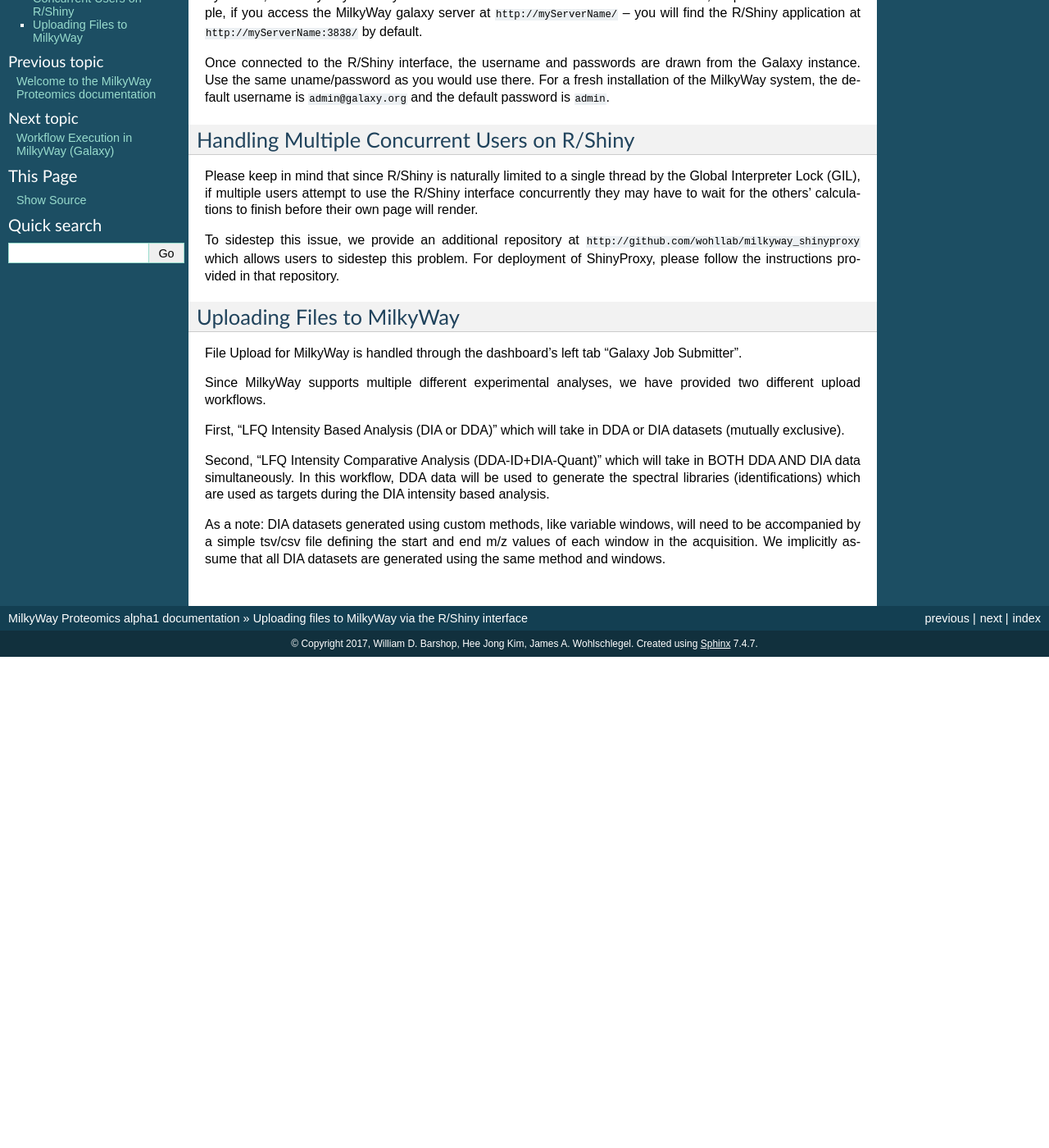
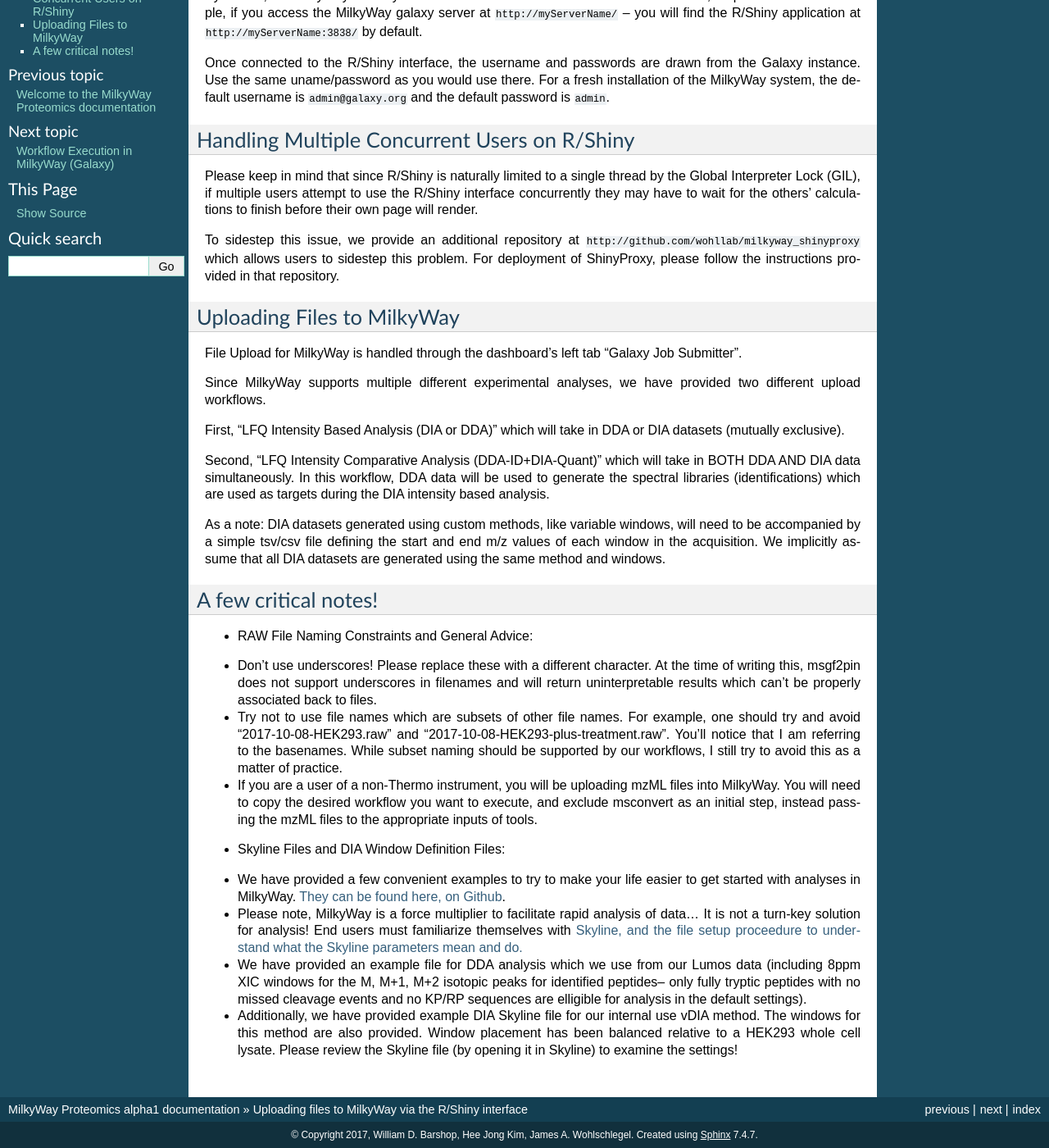
Before and after one commit to williambarshop/milkyway_compose, a Sphinx documentation site: the page built from docs/uploading-files.md, in a window 1280 px wide and 1400 px high, scrolled down 164 px. Shown: the whole window at 82% size. Built offline with Sphinx 7.4.7, drawn with Linux system fonts in a browser that asks for light colours; before the commit the page ends 965 px from its top, so only the background shows below that.

Commit message:
More information about uploading files!

```diff
--- a/docs/uploading-files.md
+++ b/docs/uploading-files.md
@@ -30,3 +30,15 @@
 
 As a note: DIA datasets generated using custom methods, like variable windows, will need to be accompanied by a simple tsv/csv file defining the start and end m/z values of each window in the acquisition.
 We implicitly assume that all DIA datasets are generated using the same method and windows.
+
+###### A few critical notes!
+* RAW File Naming Constraints and General Advice:
+- Don't use underscores!  Please replace these with a different character.  At the time of writing this, msgf2pin does not support underscores in filenames and will return uninterpretable results which can't be properly associated back to files.
+- Try not to use file names which are subsets of other file names.  For example, one should try and avoid "2017-10-08-HEK293.raw" and "2017-10-08-HEK293-plus-treatment.raw".  You'll notice that I am referring to the basenames.  While subset naming should be supported by our workflows, I still try to avoid this as a matter of practice.
+- If you are a user of a non-Thermo instrument, you will be uploading mzML files into MilkyWay.  You will need to copy the desired workflow you want to execute, and exclude msconvert as an initial step, instead passing the mzML files to the appropriate inputs of tools.
+
+* Skyline Files and DIA Window Definition Files:
+- We have provided a few convenient examples to try to make your life easier to get started with analyses in MilkyWay.  [They can be found here, on Github](https://github.com/wohllab/milkyway_proteomics/tree/master/exampleSkylineFiles).
+- Please note, MilkyWay is a force multiplier to facilitate rapid analysis of data... It is not a turn-key solution for analysis! End users must familiarize themselves with [Skyline, and the file setup proceedure to understand what the Skyline parameters mean and do.](https://skyline.ms/wiki/home/software/Skyline/page.view?name=tutorials)
+- We have provided an example file for DDA analysis which we use from our Lumos data (including 8ppm XIC windows for the M, M+1, M+2 isotopic peaks for identified peptides-- only fully tryptic peptides with no missed cleavage events and no KP/RP sequences are elligible for analysis in the default settings).
+- Additionally, we have provided example DIA Skyline file for our internal use vDIA method.  The windows for this method are also provided.  Window placement has been balanced relative to a HEK293 whole cell lysate.  Please review the Skyline file (by opening it in Skyline) to examine the settings!
```
